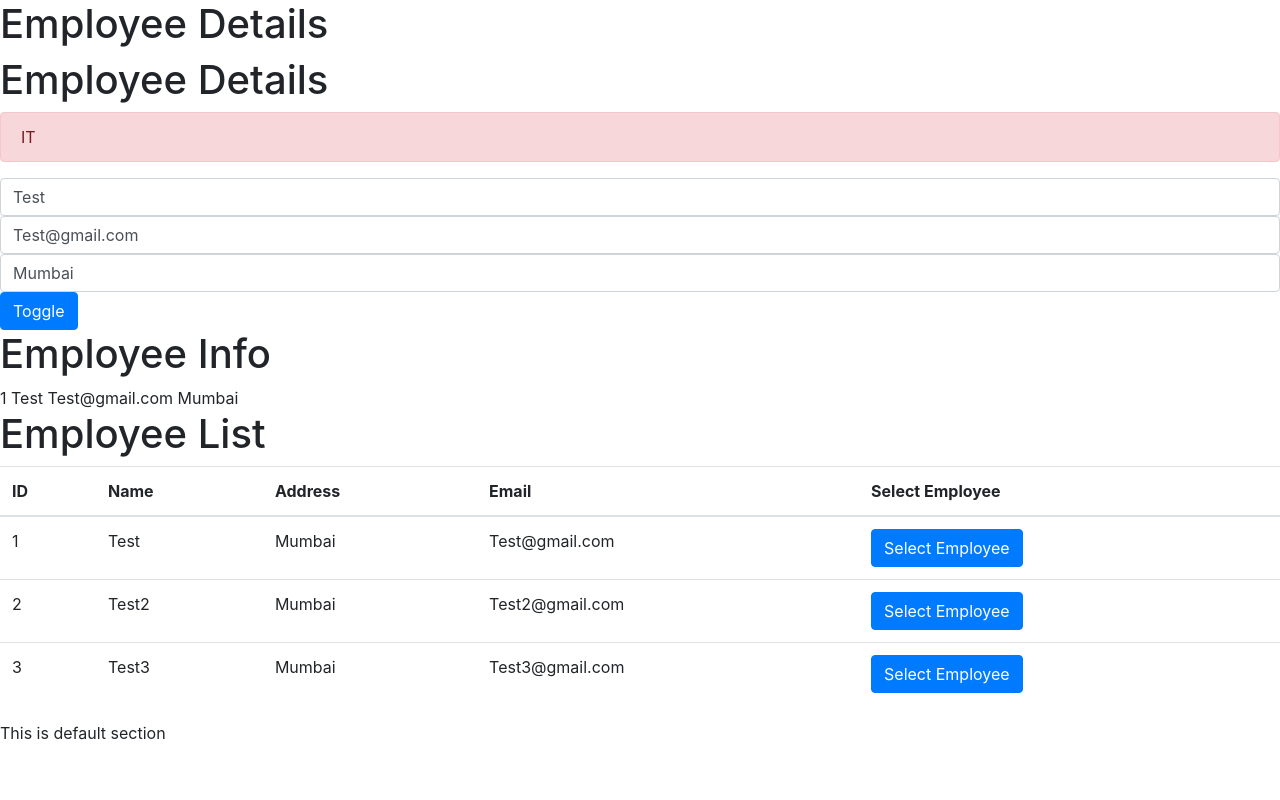
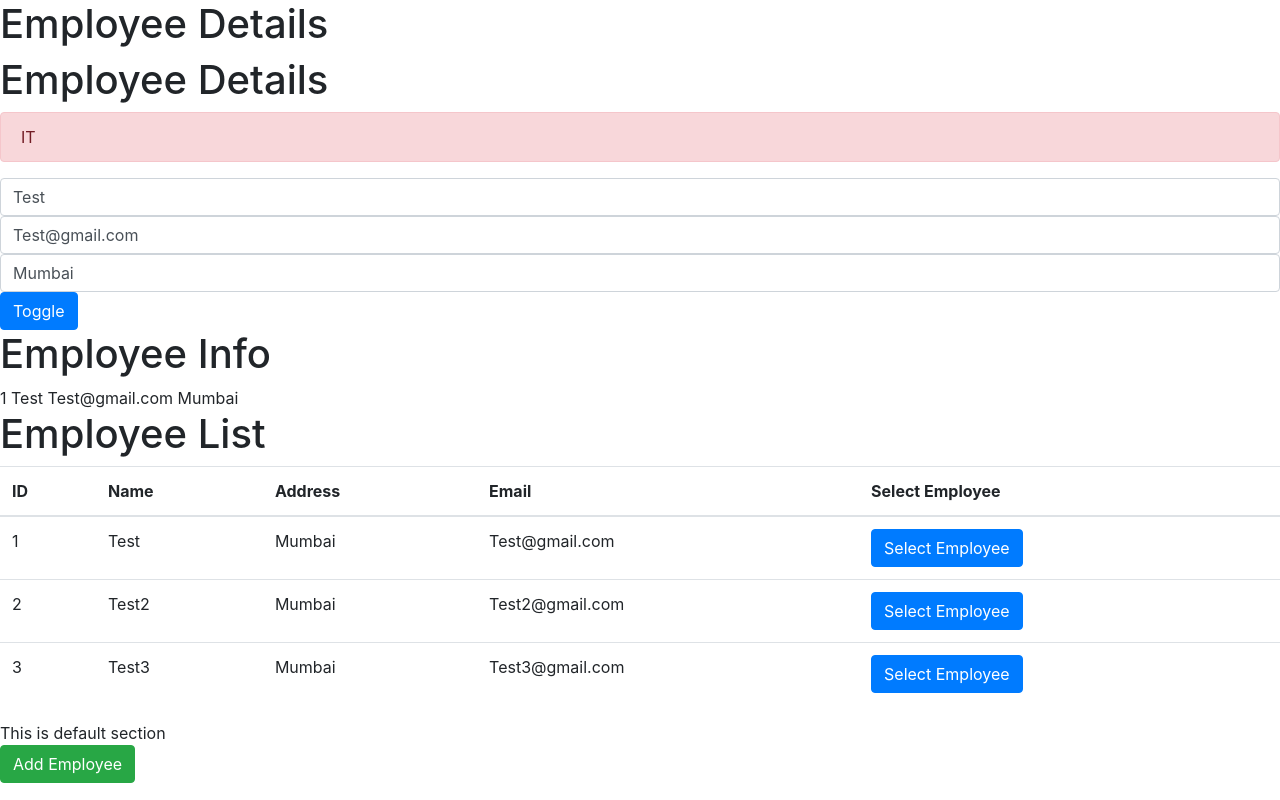
Before and after one commit to santoshyadav198613/NewAngularApp, an Angular app in the folder myFirstApp/: page / in a window 1280 px wide. Built offline with nearby package versions, Linux system fonts and the light colour scheme.

Commit message:
added new service

```diff
--- a/myFirstApp/projects/ecomapp/src/app/app.component.html
+++ b/myFirstApp/projects/ecomapp/src/app/app.component.html
@@ -14,3 +14,8 @@
          This is default section
      </div>
  </div>
+
+
+<button class="btn btn-success" (click)="addEmployee()">
+    Add Employee
+</button>
--- a/myFirstApp/projects/ecomapp/src/app/app.component.ts
+++ b/myFirstApp/projects/ecomapp/src/app/app.component.ts
@@ -1,4 +1,5 @@
 import { Component } from '@angular/core';
+import { EmployeeService } from './employee/service/employee.service';
 
 @Component({
   selector: 'app-root',
@@ -10,5 +11,15 @@ import { Component } from '@angular/core';
 })
 export class AppComponent {
   title = 'ecomapp';
-  role= "Users";
+  role = "Users";
+
+  constructor(private empService: EmployeeService) { }
+
+  addEmployee() {
+    this.empService.addEmployee({
+      id: 4, name: 'Test4',
+      address: 'Pune',
+      email: 'Test5@gmail.com'
+    });
+  }
 }
--- a/myFirstApp/projects/ecomapp/src/app/employee/employee.component.ts
+++ b/myFirstApp/projects/ecomapp/src/app/employee/employee.component.ts
@@ -4,6 +4,7 @@ import {
 } from '@angular/core';
 import { IEmployee } from './employee';
 import { HeaderComponent } from '../header/header.component';
+import { EmployeeService } from './service/employee.service';
 
 @Component({
   selector: 'ecom-employee',
@@ -24,7 +25,7 @@ export class EmployeeComponent implements OnInit,
   isHidden = false;
 
   className = "alert alert-danger";
-  constructor() { }
+  constructor(private employeeService: EmployeeService) { }
 
   ngOnInit() {
     this.employee = {
@@ -33,26 +34,7 @@ export class EmployeeComponent implements OnInit,
       email: 'Test@gmail.com',
       address: 'Mumbai'
     };
-    this.empList = [
-      {
-        id: 1,
-        name: 'Test',
-        email: 'Test@gmail.com',
-        address: 'Mumbai'
-      },
-      {
-        id: 2,
-        name: 'Test2',
-        email: 'Test2@gmail.com',
-        address: 'Mumbai'
-      },
-      {
-        id: 3,
-        name: 'Test3',
-        email: 'Test3@gmail.com',
-        address: 'Mumbai'
-      }
-    ];
+    this.empList = this.employeeService.getEmployee();
   }
 
   ngDoCheck(): void {
--- /dev/null
+++ b/myFirstApp/projects/ecomapp/src/app/employee/service/employee.service.ts
@@ -0,0 +1,40 @@
+import { Injectable } from '@angular/core';
+import { IEmployee } from '../employee';
+
+@Injectable({
+  providedIn: 'root'
+})
+export class EmployeeService {
+
+  empList: Array<IEmployee>;
+  constructor() { }
+
+  getEmployee(){
+    this.empList = [
+      {
+        id: 1,
+        name: 'Test',
+        email: 'Test@gmail.com',
+        address: 'Mumbai'
+      },
+      {
+        id: 2,
+        name: 'Test2',
+        email: 'Test2@gmail.com',
+        address: 'Mumbai'
+      },
+      {
+        id: 3,
+        name: 'Test3',
+        email: 'Test3@gmail.com',
+        address: 'Mumbai'
+      }
+    ];
+
+    return this.empList;
+  }
+
+  addEmployee(employee: IEmployee) {
+    this.empList.push(employee);
+  }
+}
```
Also changed, not shown: 1 other file (tests, documents, lock files or other folders).
